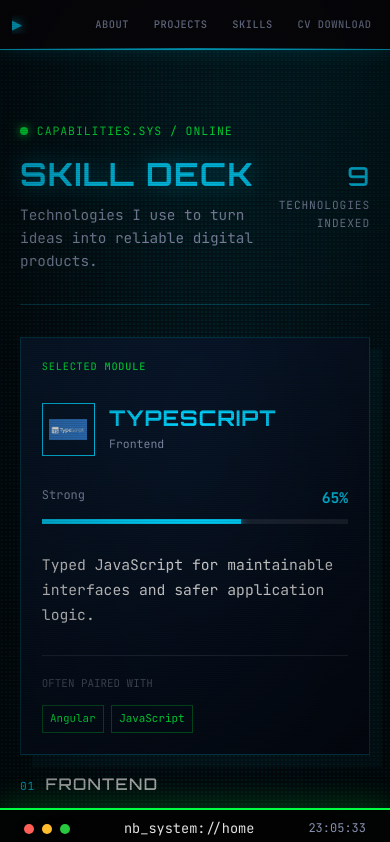
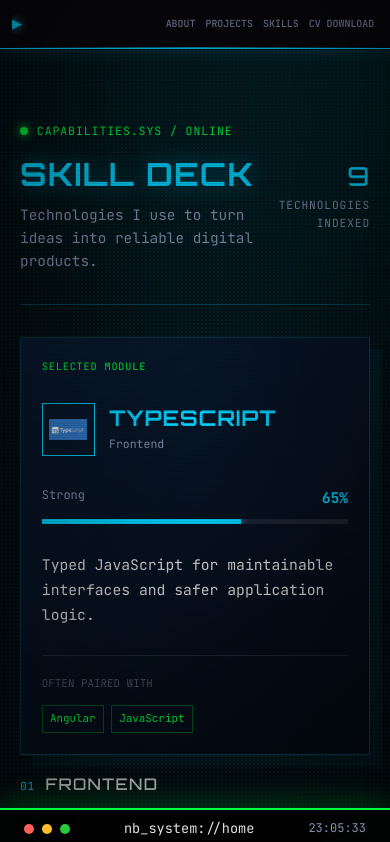
Before and after one commit to NicoButter/portfolio_2026, an Angular app: page /skills in a window 390 px wide. Shown: the top 842 px of the page. Built offline with nearby package versions, Linux system fonts and the light colour scheme.

Commit message:
style: improve responsive design and spacing for navigation and home sections

```diff
--- a/src/app/features/home/home.scss
+++ b/src/app/features/home/home.scss
@@ -15,17 +15,21 @@
   height: calc(100vh - 60px);
 
   @media (max-width: 768px) {
-    padding-top: 120px;
     padding: var(--spacing-md);
-    padding-top: 120px;
-    padding-bottom: 80px;
+    padding-top: 130px;
+    padding-bottom: var(--spacing-2xl);
+
+    /* En móvil el perfil pasa a una columna: no limitarlo al alto de pantalla. */
+    min-height: calc(100dvh - 60px);
+    height: auto;
+    overflow: visible;
+    justify-content: flex-start;
   }
 
   @media (max-width: 480px) {
-    padding-top: 100px;
     padding: var(--spacing-sm);
-    padding-top: 100px;
-    padding-bottom: 60px;
+    padding-top: 120px;
+    padding-bottom: var(--spacing-xl);
   }
 }
 
@@ -91,6 +95,12 @@
   font-size: 0.75rem;
   color: var(--text-secondary);
   z-index: 100;
+
+  @media (max-width: 480px) {
+    top: 48px;
+    padding: 0.3rem var(--spacing-sm);
+    font-size: 0.62rem;
+  }
 }
 
 .status-item {
@@ -118,6 +128,10 @@
   text-align: center;
   margin-bottom: var(--spacing-3xl);
   animation: fade-in-up 1s ease-out;
+
+  @media (max-width: 768px) {
+    margin-bottom: var(--spacing-xl);
+  }
 }
 
 @keyframes fade-in-up {
@@ -151,8 +165,9 @@
   }
 
   @media (max-width: 480px) {
-    font-size: 1.4rem;
-    letter-spacing: 1px;
+    font-size: clamp(1.05rem, 6vw, 1.35rem);
+    letter-spacing: 0.5px;
+    overflow-wrap: anywhere;
     animation: glitch-title 8s ease-in-out infinite;
   }
 }
@@ -286,6 +301,8 @@
   @media (max-width: 768px) {
     grid-template-columns: 1fr;
     gap: var(--spacing-lg);
+    max-width: 560px;
+    margin: 0 auto;
   }
 
   @media (max-width: 480px) {
@@ -521,6 +538,19 @@
       background: var(--neon-cyan);
       box-shadow: 0 0 10px var(--neon-cyan);
       animation: progress-scan 2s ease-in-out infinite;
+    }
+  }
+
+  @media (max-width: 480px) {
+    padding: var(--spacing-sm);
+
+    .label {
+      font-size: 0.7rem;
+      letter-spacing: 1px;
+    }
+
+    .value {
+      font-size: 0.8rem;
     }
   }
 }
--- a/src/app/layout/header/nav/nav.scss
+++ b/src/app/layout/header/nav/nav.scss
@@ -234,14 +234,15 @@
   }
 
   .nav-links {
-    gap: var(--spacing-sm);
-    flex-wrap: wrap;
+    gap: 0.15rem;
+    flex-wrap: nowrap;
   }
 
   .nav-link {
-    font-size: 0.65rem;
-    letter-spacing: 0.5px;
-    padding: var(--spacing-xs) 0.4rem;
+    font-size: 0.62rem;
+    letter-spacing: 0;
+    padding: var(--spacing-xs) 0.24rem;
+    white-space: nowrap;
   }
 
   .terminal-icon-link {
```
